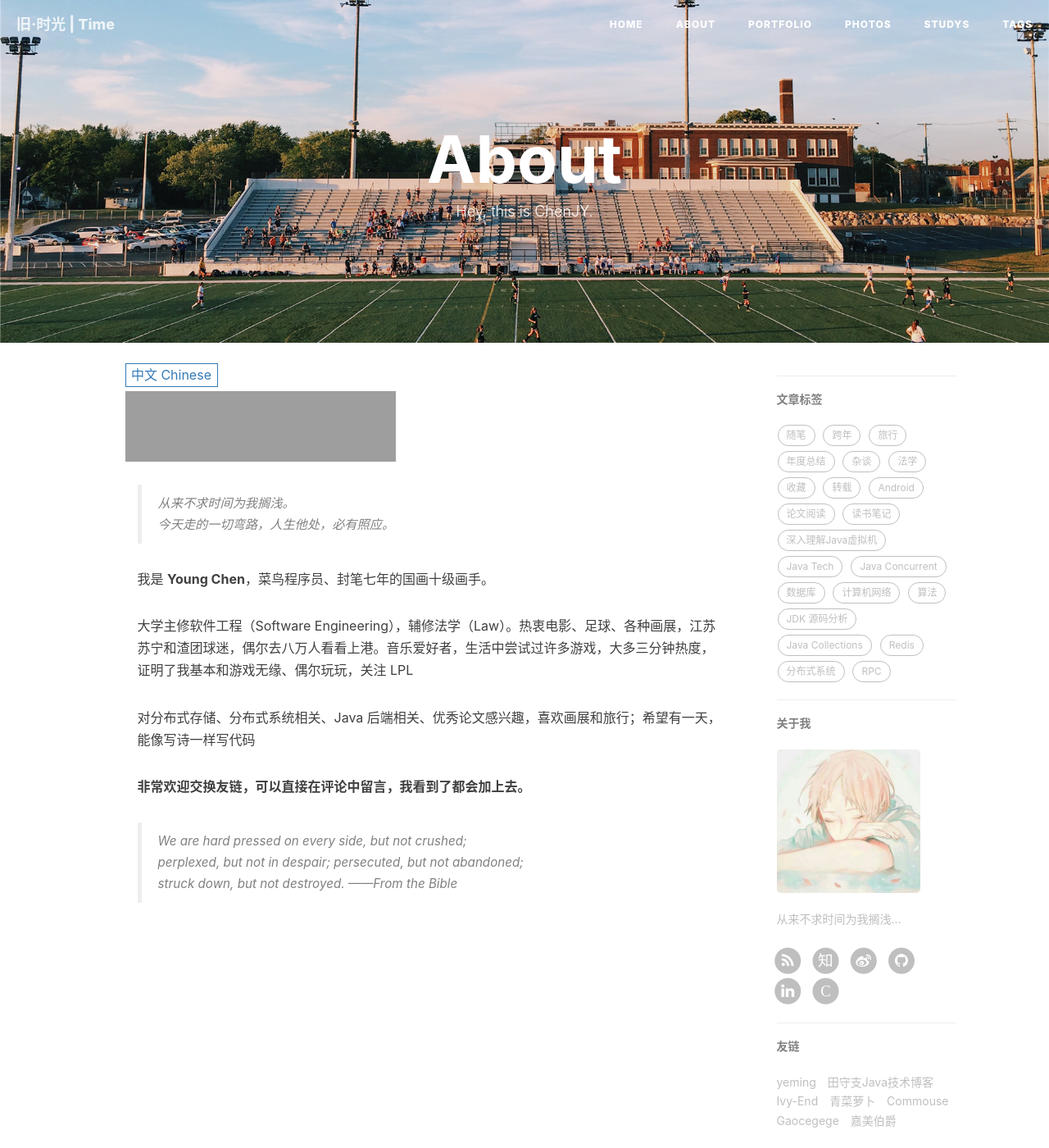
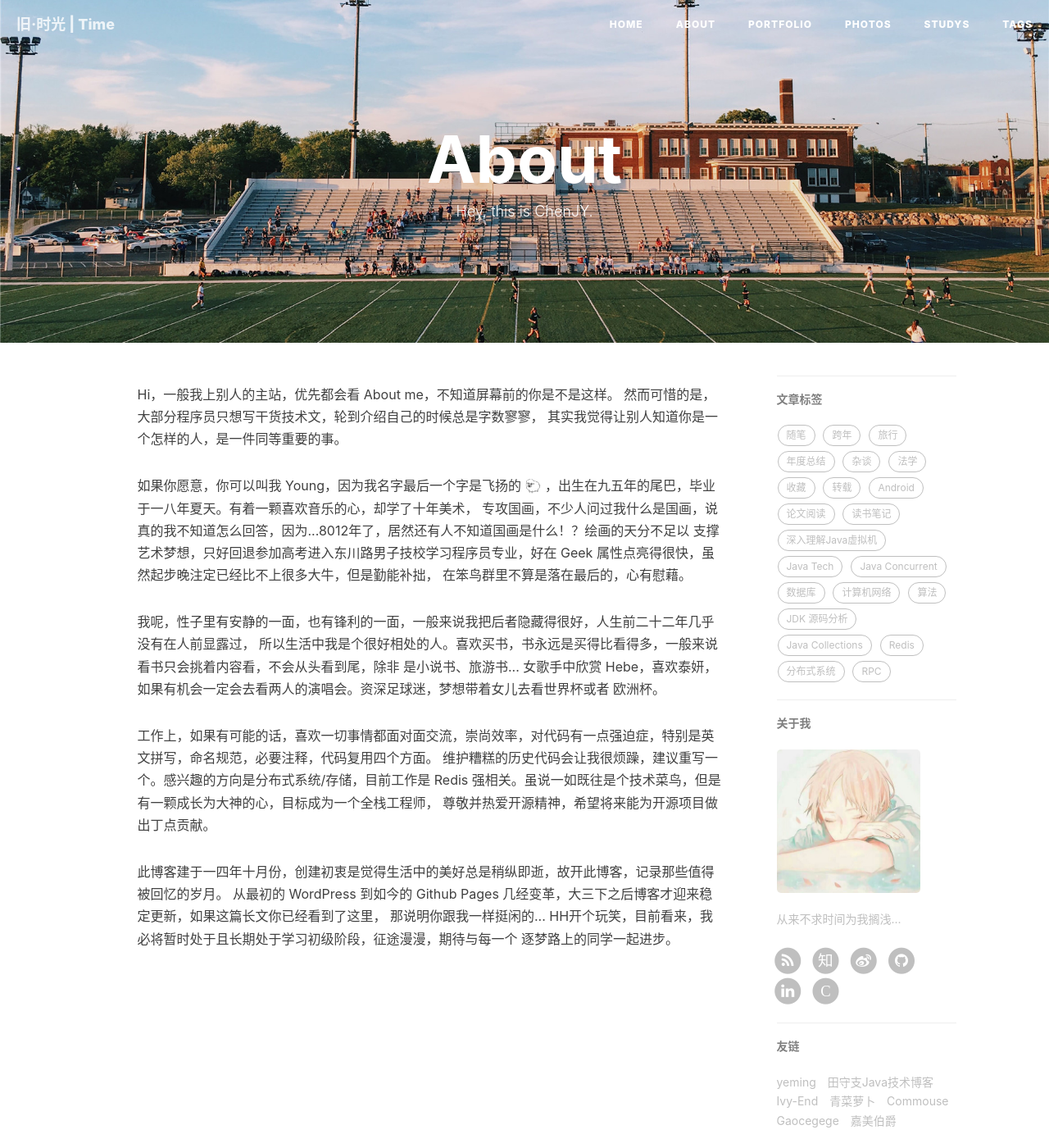
Before and after one commit to jiayangchen/jiayangchen.github.io, a Jekyll site: the page built from about.html, in a window 1280 px wide and 1400 px high. Shown: the whole window at 82% size. Built offline with Jekyll 4.4.1, drawn with Linux system fonts in a browser that asks for light colours; nearby versions of some CDN libraries; comment, search, counter and statistics services are not loaded; grey boxes are pictures that could not be loaded.

Commit message:
update readme

```diff
--- a/about.html
+++ b/about.html
@@ -15,7 +15,7 @@ select {
     background: #fff;
 }
 </style>
-<div class="row">
+<div class="row" style="display:none">
 <!-- Language Selector -->
     <select onchange= "onLanChange(this.options[this.options.selectedIndex].value)">
         <option value="0"> 中文 Chinese </option>
@@ -23,38 +23,31 @@ select {
     </select>
 </div>
 
-<div class="row">
-    <iframe frameborder="no" border="0" marginwidth="0" marginheight="0" width=330 height=86 src="//music.163.com/outchain/player?type=2&id=28285910&auto=0&height=66"></iframe>
-</div>
-
 <!-- Chinese Version -->
 <div class="zh post-container">
-
-    <!--copied from markdown -->
-    <blockquote><p>从来不求时间为我搁浅。<br>
-    今天走的一切弯路，人生他处，必有照应。</p></blockquote>
-    <p>我是 <b>Young Chen</b>，菜鸟程序员、封笔七年的国画十级画手。</p>
-    <p>大学主修软件工程（Software Engineering），辅修法学（Law）。热衷电影、足球、各种画展，江苏苏宁和渣团球迷，偶尔去八万人看看上港。音乐爱好者，生活中尝试过许多游戏，大多三分钟热度，证明了我基本和游戏无缘、偶尔玩玩，关注 LPL</p>
-    <p>对分布式存储、分布式系统相关、Java 后端相关、优秀论文感兴趣，喜欢画展和旅行；希望有一天，能像写诗一样写代码</p>
-    <p><b>非常欢迎交换友链，可以直接在评论中留言，我看到了都会加上去。</b></p>
-
-    <blockquote><p>We are hard pressed on every side, but not crushed;<br>
-    perplexed, but not in despair; persecuted, but not abandoned;<br>
-    struck down, but not destroyed.   ——From the Bible</p></blockquote>
-</div>
-
-<!-- English Version -->
-<div class="en post-container">
-    <blockquote><p>Never hope that time could stop flowing just for me. <br>
-    Something that you cannot forget will someday springs up in your life.</p></blockquote>
-
-    <p>Hi, I am <b>Young Chen</b>, a coding lover and I've been learning Chinese painting for almost ten years.</p>
-    <p>Now I'm a senior student at Shanghai JiaoTong University. My major is <b>Software Engineering</b>. I've also chosen to take law as my minor because of interest.
-    Meanwhile, I love movies, football and I am one of the fans of <b>JiangsuFC</b> and <b>Real Madrid CF</b>.</p>
-
-    <blockquote><p>We are hard pressed on every side, but not crushed;<br>
-    perplexed, but not in despair; persecuted, but not abandoned;<br>
-    struck down, but not destroyed.   ——From the Bible</p></blockquote>
+    <p>Hi，一般我上别人的主站，优先都会看 About me，不知道屏幕前的你是不是这样。
+        然而可惜的是，大部分程序员只想写干货技术文，轮到介绍自己的时候总是字数寥寥，
+        其实我觉得让别人知道你是一个怎样的人，是一件同等重要的事。
+    </p>
+    <p>如果你愿意，你可以叫我 Young，因为我名字最后一个字是飞扬的 🐑 ，出生在九五年的尾巴，毕业于一八年夏天。有着一颗喜欢音乐的心，却学了十年美术，
+        专攻国画，不少人问过我什么是国画，说真的我不知道怎么回答，因为...8012年了，居然还有人不知道国画是什么！？绘画的天分不足以
+        支撑艺术梦想，只好回退参加高考进入东川路男子技校学习程序员专业，好在 Geek 属性点亮得很快，虽然起步晚注定已经比不上很多大牛，但是勤能补拙，
+        在笨鸟群里不算是落在最后的，心有慰藉。
+    </p>
+    <p>我呢，性子里有安静的一面，也有锋利的一面，一般来说我把后者隐藏得很好，人生前二十二年几乎没有在人前显露过，
+        所以生活中我是个很好相处的人。喜欢买书，书永远是买得比看得多，一般来说看书只会挑着内容看，不会从头看到尾，除非
+        是小说书、旅游书... 女歌手中欣赏 Hebe，喜欢泰妍，如果有机会一定会去看两人的演唱会。资深足球迷，梦想带着女儿去看世界杯或者
+        欧洲杯。
+    </p>
+    <p>工作上，如果有可能的话，喜欢一切事情都面对面交流，崇尚效率，对代码有一点强迫症，特别是英文拼写，命名规范，必要注释，代码复用四个方面。
+        维护糟糕的历史代码会让我很烦躁，建议重写一个。感兴趣的方向是分布式系统/存储，目前工作是 Redis 强相关。虽说一如既往是个技术菜鸟，但是有一颗成长为大神的心，目标成为一个全栈工程师，
+        尊敬并热爱开源精神，希望将来能为开源项目做出丁点贡献。
+    </p>
+    <p>此博客建于一四年十月份，创建初衷是觉得生活中的美好总是稍纵即逝，故开此博客，记录那些值得被回忆的岁月。
+        从最初的 WordPress 到如今的 Github Pages 几经变革，大三下之后博客才迎来稳定更新，如果这篇长文你已经看到了这里，
+        那说明你跟我一样挺闲的... HH开个玩笑，目前看来，我必将暂时处于且长期处于学习初级阶段，征途漫漫，期待与每一个
+        逐梦路上的同学一起进步。
+    </p>
 </div>
 
 <!-- Handle Language Change -->
```
